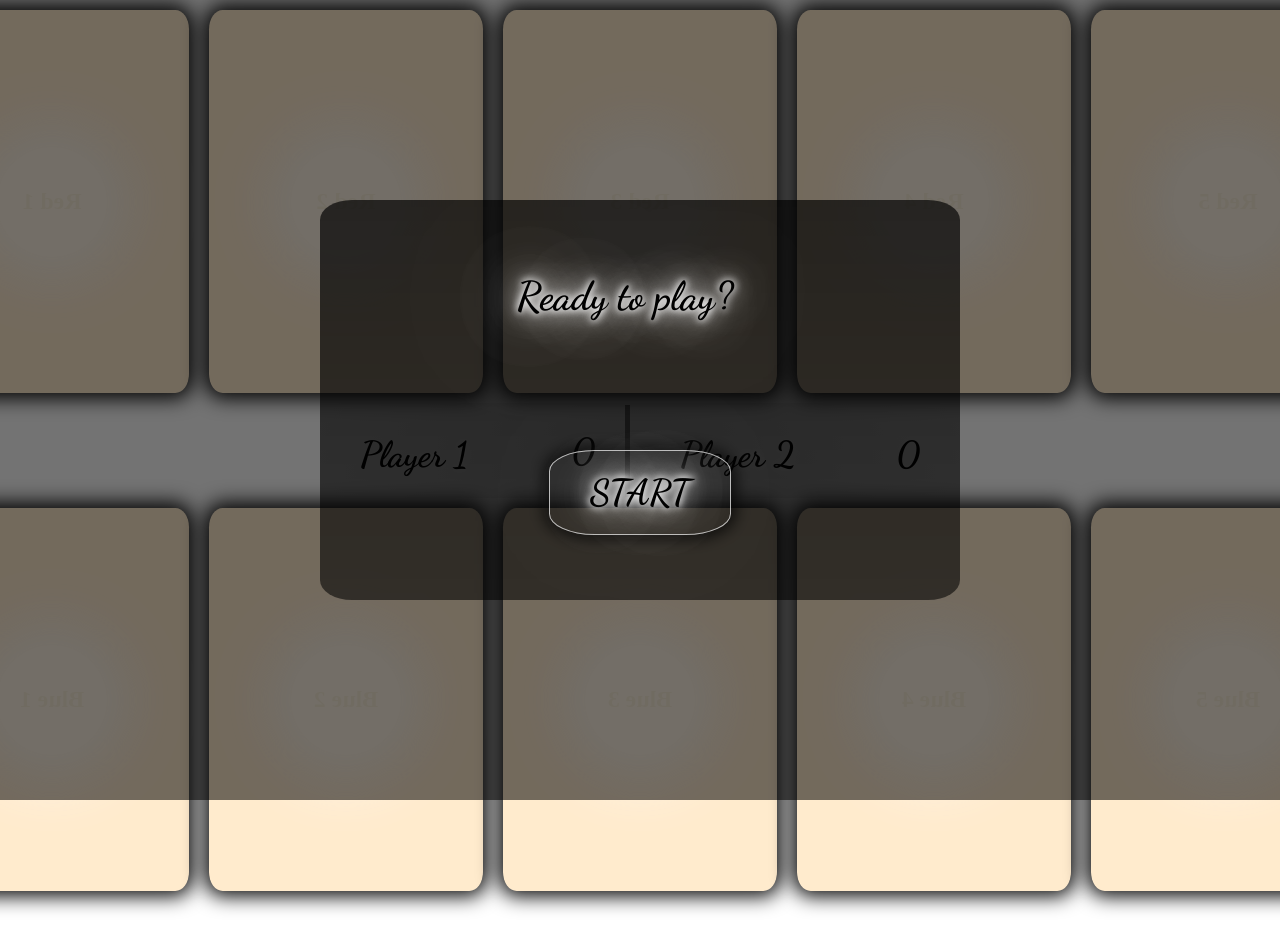
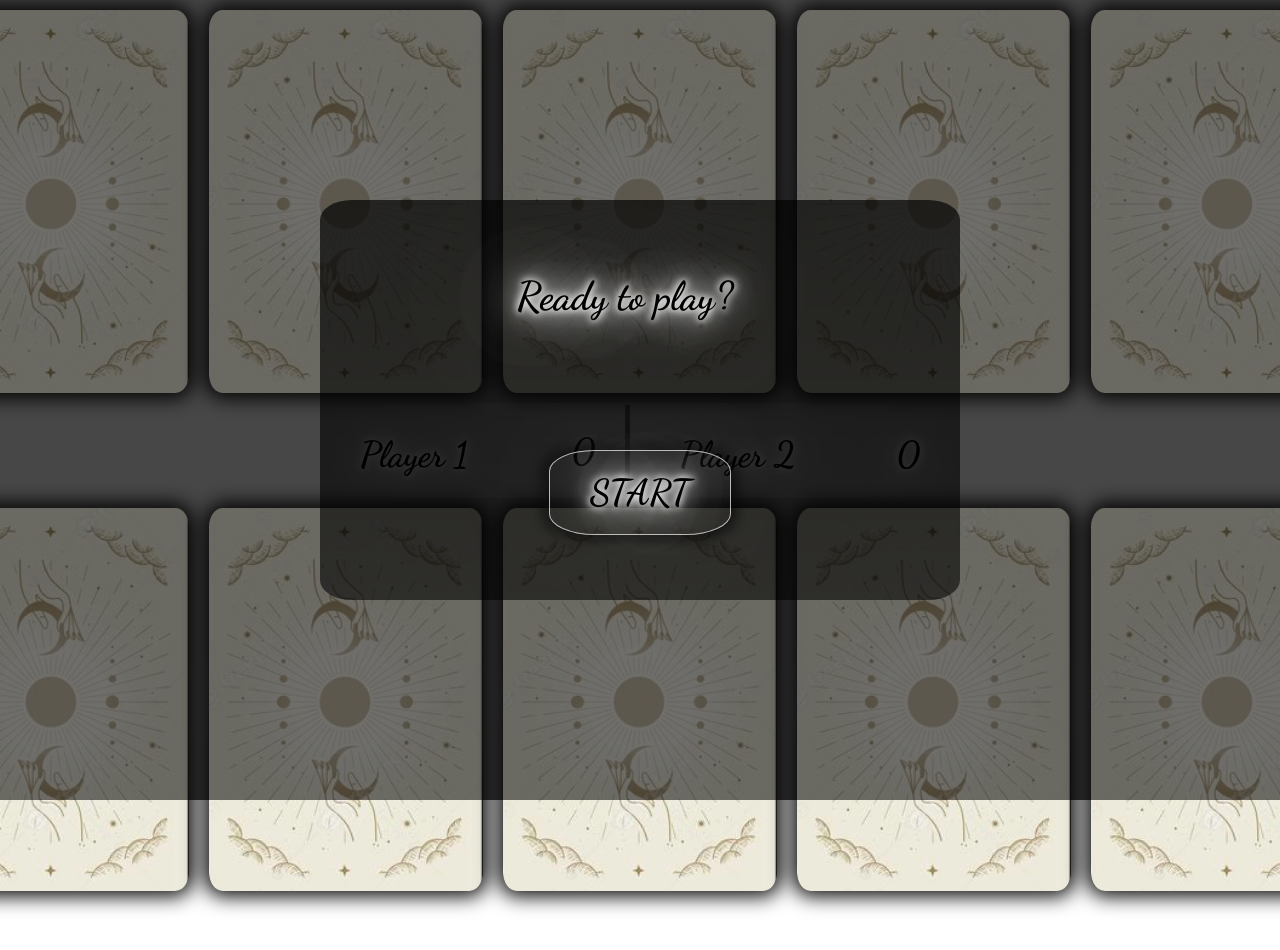
Before and after one commit to enesdorukesen/Table-Card-Game, a plain HTML site: page index.html in a window 1280 px wide. Shown: the top 950 px of the page. Drawn offline with Linux system fonts and the light colour scheme; the site is published under a folder, as on GitHub Pages, so addresses that start at the root find nothing.

Commit message:
D:/Git/ removed from image links

```diff
--- a/style.css
+++ b/style.css
@@ -10,7 +10,7 @@
   align-items: center;
   justify-content: space-around;
   height: 100vh;
-  background-image: url("/wallpaper.jpg");
+  background-image: url("wallpaper.jpg");
   background-size: cover;
 }
 
@@ -55,7 +55,7 @@
   height: 383px;
   width: 274px;
   position: absolute;
-  background-image: url("/Back_cover2.png");
+  background-image: url("Back_cover2.png");
   background-size: cover;
   justify-content: center;
   align-items: center;
@@ -72,7 +72,7 @@
   justify-content: center;
   align-items: center;
   cursor: pointer;
-  background-image: url("/Back_cover.png");
+  background-image: url("Back_cover.png");
   background-size: cover;
   transform: rotateY(180deg);
   border-radius: 5%;
```
